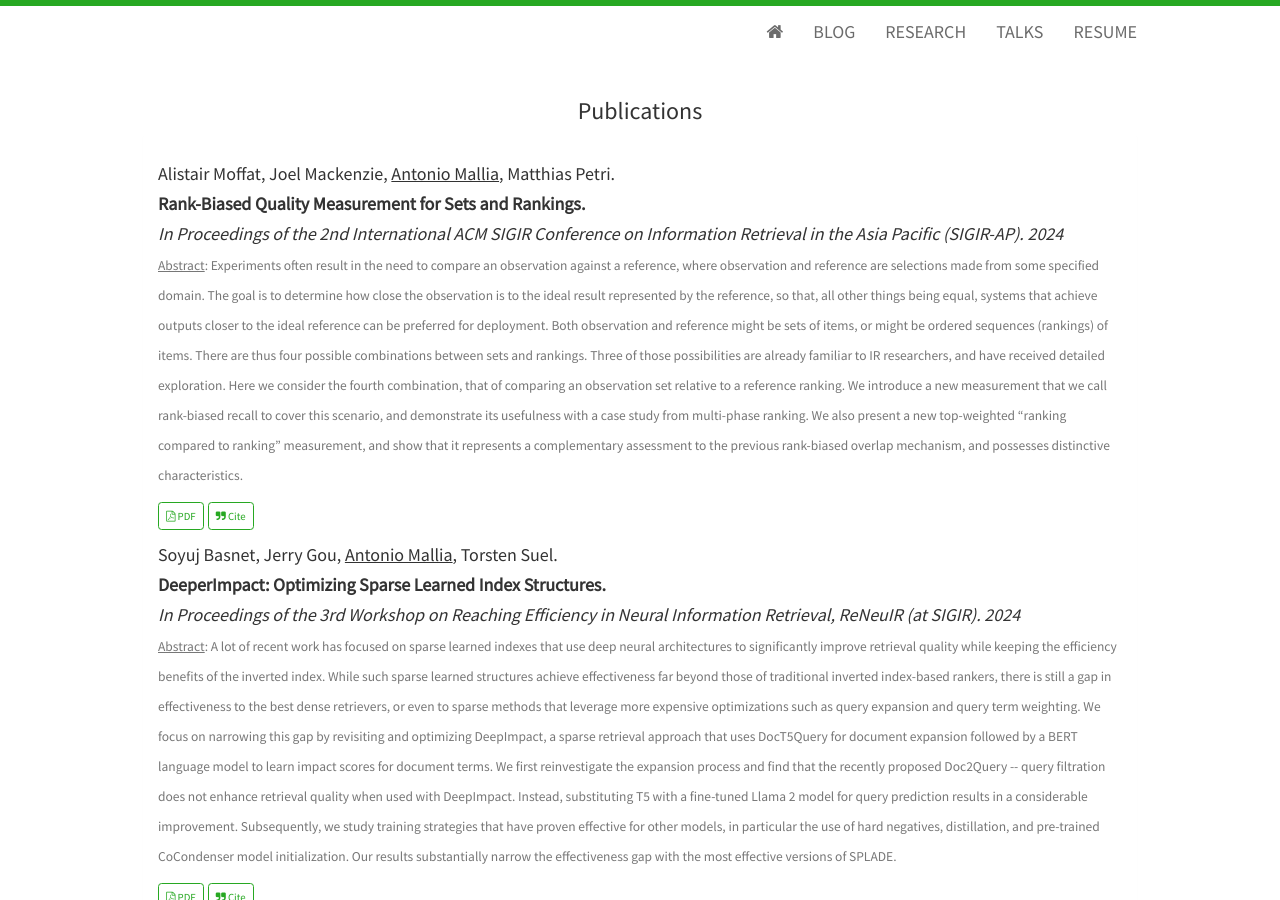
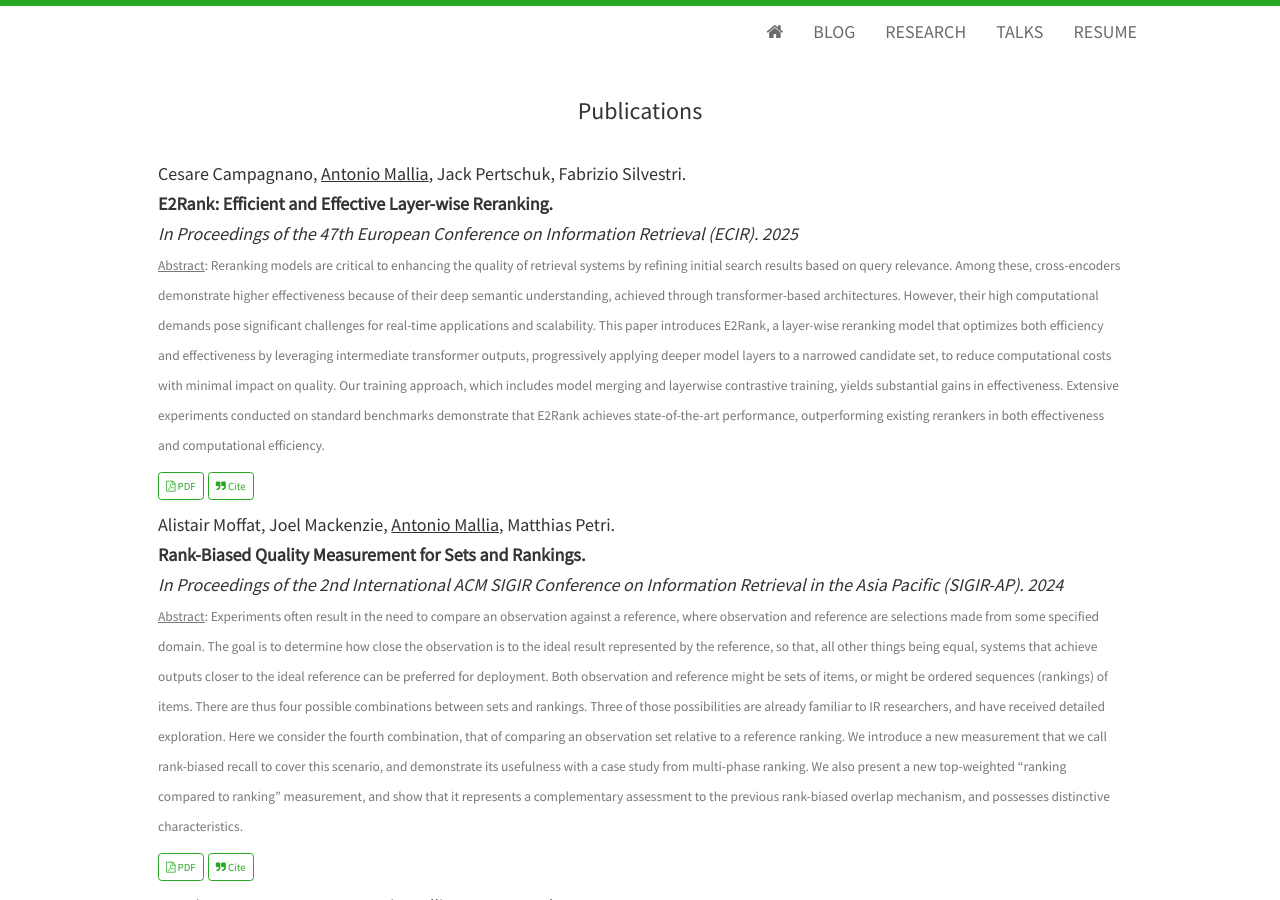
Before and after one commit to amallia/amallia.github.io, a Jekyll site: the page built from research.html, in a window 1280 px wide and 900 px high. Built offline with Jekyll 4.4.1, drawn with Linux system fonts in a browser that asks for light colours; nearby versions of some CDN libraries.

Commit message:
Update research.html

```diff
--- a/research.html
+++ b/research.html
@@ -6,6 +6,14 @@ title: Antonio Mallia's Blog
 <h3>Publications</h3>
   <div class="panel panel-default">
     <div class="panel-body">
+    <h5>
+            <span class="paper-authors">Cesare Campagnano, <u>Antonio Mallia</u>, Jack Pertschuk, Fabrizio Silvestri.</span>
+            <span class="paper-title">E2Rank: Efficient and Effective Layer-wise Reranking.</span>
+            <span class="paper-publisher">In Proceedings of the 47th European Conference on Information Retrieval (ECIR). 2025</span>
+            <p> <small><u>Abstract</u>: Reranking models are critical to enhancing the quality of retrieval systems by refining initial search results based on query relevance. Among these, cross-encoders demonstrate higher effectiveness because of their deep semantic understanding, achieved through transformer-based architectures. However, their high computational demands pose significant challenges for real-time applications and scalability. This paper introduces E2Rank, a layer-wise reranking model that optimizes both efficiency and effectiveness by leveraging intermediate transformer outputs, progressively applying deeper model layers to a narrowed candidate set, to reduce computational costs with minimal impact on quality. Our training approach, which includes model merging and layerwise contrastive training, yields substantial gains in effectiveness. Extensive experiments conducted on standard benchmarks demonstrate that E2Rank achieves state-of-the-art performance, outperforming existing rerankers in both effectiveness and computational efficiency.</small></p>
+	    <a class="btn btn-outline-primary btn-sm" href="/uploads/ECIR25a.pdf" target="_blank" rel="noopener"><i class="fa fa-file-pdf-o" aria-hidden="true"></i> PDF</a>
+            <a class="btn btn-outline-primary btn-sm js-cite-modal" data-filename="/uploads/ECIR25a.bib"><i class="fa fa-quote-right"></i> Cite</a>
+    </h5>
     <h5>
             <span class="paper-authors">Alistair Moffat, Joel Mackenzie, <u>Antonio Mallia</u>, Matthias Petri.</span>
             <span class="paper-title">Rank-Biased Quality Measurement for Sets and Rankings.</span>
```
